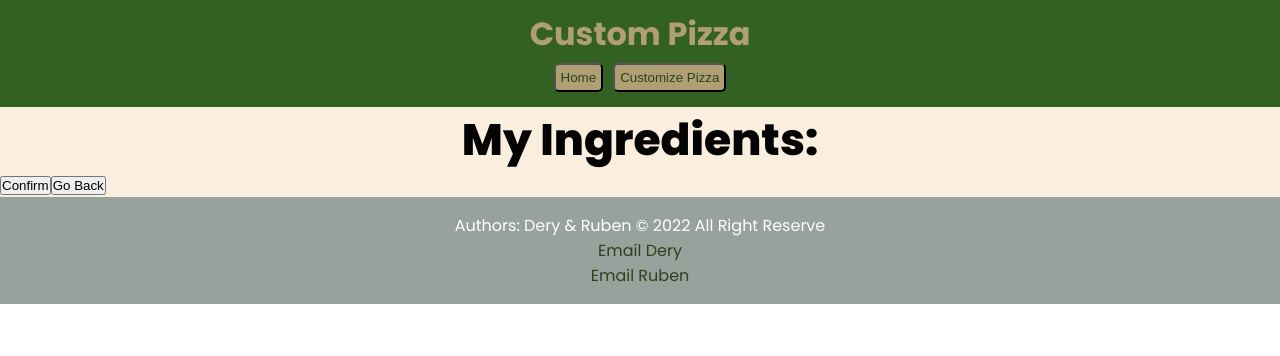
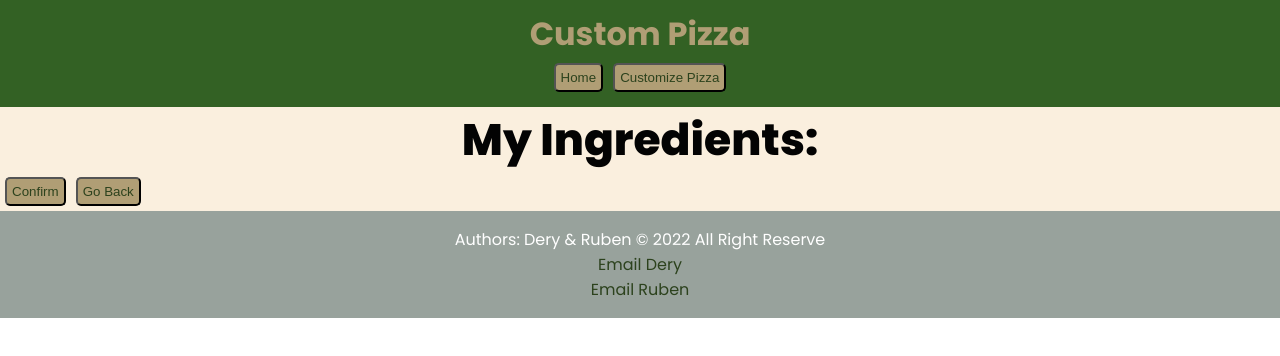
Before and after one commit to RubenDelb/verou-3-king-size-wake-cake, a React (Create React App) app: page /checkout in a window 1280 px wide. Shown: the top 356 px of the page. Built offline with nearby package versions, Linux system fonts and the light colour scheme.

Commit message:
Implement Button-component and remove normal buttons

```diff
--- a/src/Components/Checkout/Checkout.jsx
+++ b/src/Components/Checkout/Checkout.jsx
@@ -1,5 +1,6 @@
 import { useState } from 'react';
 import { useNavigate } from 'react-router-dom';
+import Button from '../Button/Button';
 import './Checkout.scss';
 
 const Checkout = ({ ingredients }) => {
@@ -33,12 +34,8 @@ const Checkout = ({ ingredients }) => {
               </ul>
             </>
           }
-          <button onClick={() => setSuccess(true)}>
-            Confirm
-          </button>
-          <button onClick={() => navigate('/customize')}>
-            Go Back
-          </button>
+          <Button btnName='Confirm' onClick={() => setSuccess(true)}/>
+          <Button btnName='Go Back' onClick={() => navigate('/customize')}/>
         </div>
       </div>
     </div>
--- a/src/Components/Customize/Customize.jsx
+++ b/src/Components/Customize/Customize.jsx
@@ -2,6 +2,7 @@ import './Customize.scss';
 import { ingredientsImages } from '../../constants';
 import { motion } from 'framer-motion';
 import { useNavigate } from "react-router-dom";
+import Button from '../Button/Button';
 
 const Customize = ( { ingredients, setIngredients } ) => {
     let navigate = useNavigate();
@@ -65,9 +66,7 @@ const Customize = ( { ingredients, setIngredients } ) => {
                     </>
                 )
             })}
-            <button onClick={() => navigate('/checkout')}>
-                Checkout!
-            </button>
+            <Button btnName='Checkout!' onClick={() => navigate('/checkout')}/>
         </div>
     </div>
   )
```
